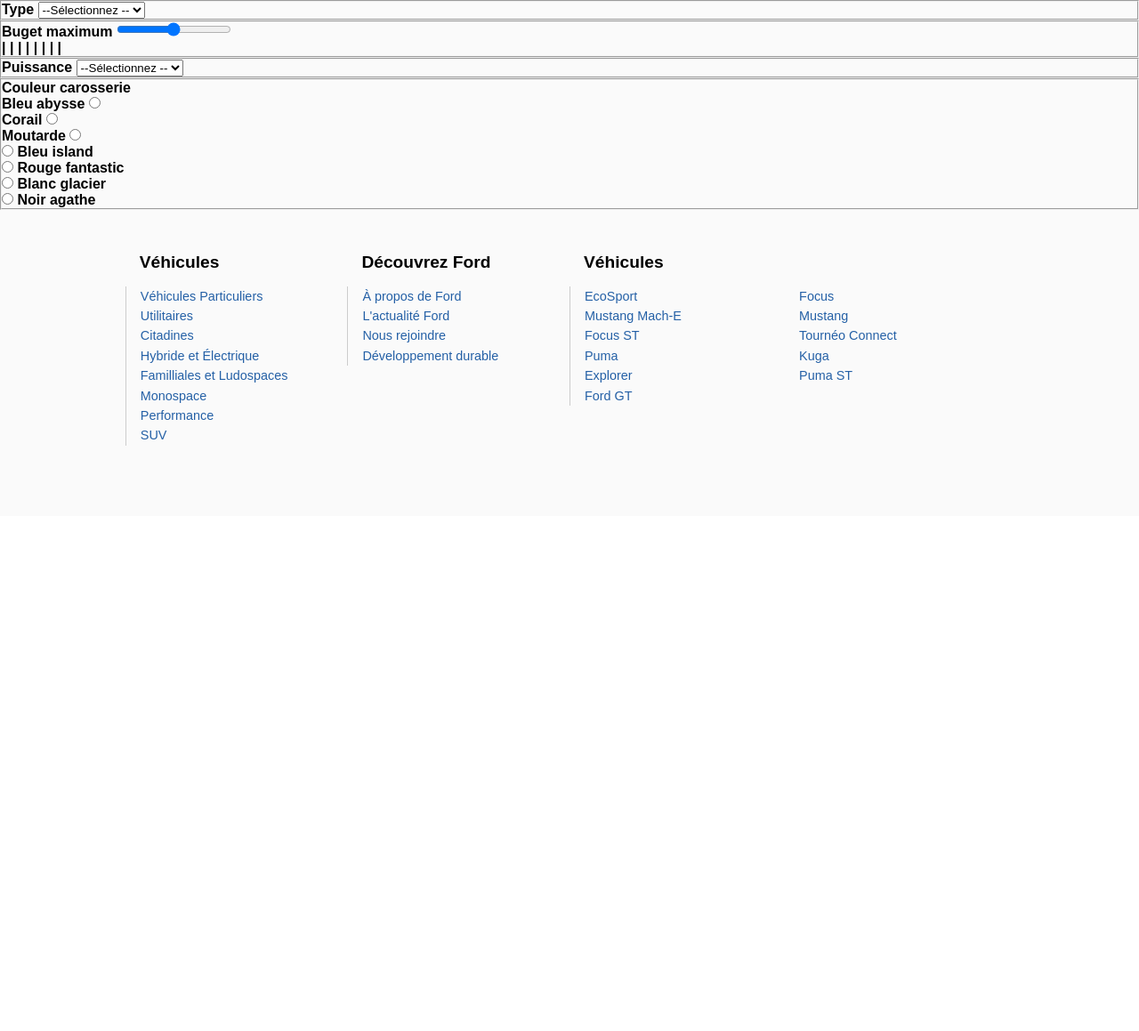
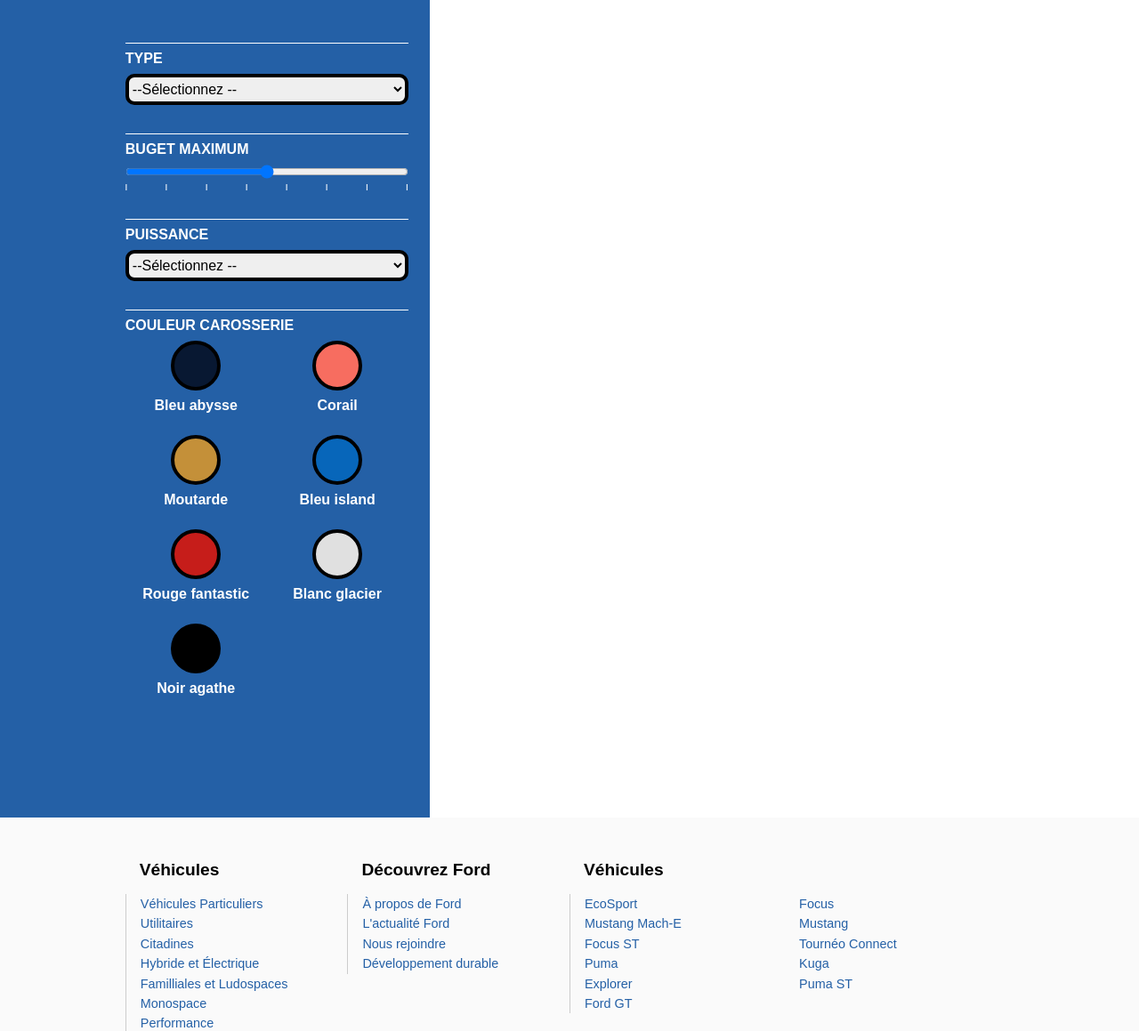
Before and after one commit to DamienCuda/UE_206_integration_homepage_ford, a PHP site: page /templates/configurateur.php in a window 1280 px wide. Shown: the part 220-1379 px from the top of the page at 89% size. Before the commit the page ends 721 px from the top, so only its background shows below. Run offline with PHP 8.4, Linux system fonts and the light colour scheme.

Commit message:
Style du formulaire

```diff
--- a/assets/css/configurateur.css
+++ b/assets/css/configurateur.css
@@ -1,3 +1,4 @@
+/* Fil d'ariane */
 .breadcrumb{
     display: flex;
     flex-wrap: wrap;
@@ -14,3 +15,100 @@
     margin: 0 .25rem;
     content: "|";
 }
+
+/*Section Configurateur */
+#configurateur{
+    grid-template-columns: 30% 1fr;
+    padding-left: 11%;
+    background-color: var(--cl-main-blue);
+}
+/* Formulaire */
+.formulaire{
+    color : var(--cl-white);
+    margin-top: 3rem;
+    margin-right: 1.5rem;
+    padding-bottom: 5rem;
+}
+.formulaire fieldset{
+    border: none;
+    border-top: 1px solid var(--cl-white);
+    padding-bottom: 2rem;
+}
+.label{
+    display: block;
+    text-transform: uppercase;
+    padding-block: 0.5rem;
+}
+.form_input{
+    width: 100%;
+}
+.formulaire select{
+    border: 4px solid var(--cl-black);
+    border-radius: 10px;
+    height : 2.2rem;
+    font-size: 1rem;
+}
+/* Les marqueurs sous l'input range */
+.list_markers_container{
+    color: var(--cl-white);
+    display: flex;
+    justify-content: space-between;
+}
+.list_markers{
+    font-size: 8px;
+}
+/* Le selecteur de couleurs */
+.couleur_wrapper{
+    grid-template-columns: repeat(auto-fit, 50%);
+}
+.couleur_container{
+    text-align: center;
+    display: flex;
+    flex-direction: column;
+    margin-bottom: 1.5rem;
+}
+.couleur_container input{
+    cursor: pointer;
+    display: none;
+}
+.couleur_container label::before{
+    display: block;
+    content: "";
+    width : 3.5rem;
+    aspect-ratio: 1;
+    border-radius: 50%;
+    border: 4px solid var(--cl-black);
+    margin-inline: auto;
+    margin-bottom: 0.5rem;
+}
+
+/* Couleur de fond de la sélection */
+label[for="abyss"]::before{
+    background-color: #081832;
+}
+label[for="corail"]::before{
+    background-color: #F76D60;
+}
+label[for="moutarde"]::before{
+    background-color: #C49039;
+}
+label[for="island"]::before{
+    background-color: #0766BA;
+}
+label[for="rouge"]::before{
+    background-color: #C61D1A;
+}
+label[for="glacier"]::before{
+    background-color: #E0E0E0;
+}
+label[for="agathe"]::before{
+    background-color: #000000;
+}
+/* Changement de la bordure de la couleur sélectionnée */
+.couleur_container:has(input:checked) label::before  {
+    border: 4px solid var(--cl-white);
+}
+/* Cartes résultats */
+.result_card_container{
+    background-color: var(--cl-white);
+}
```
